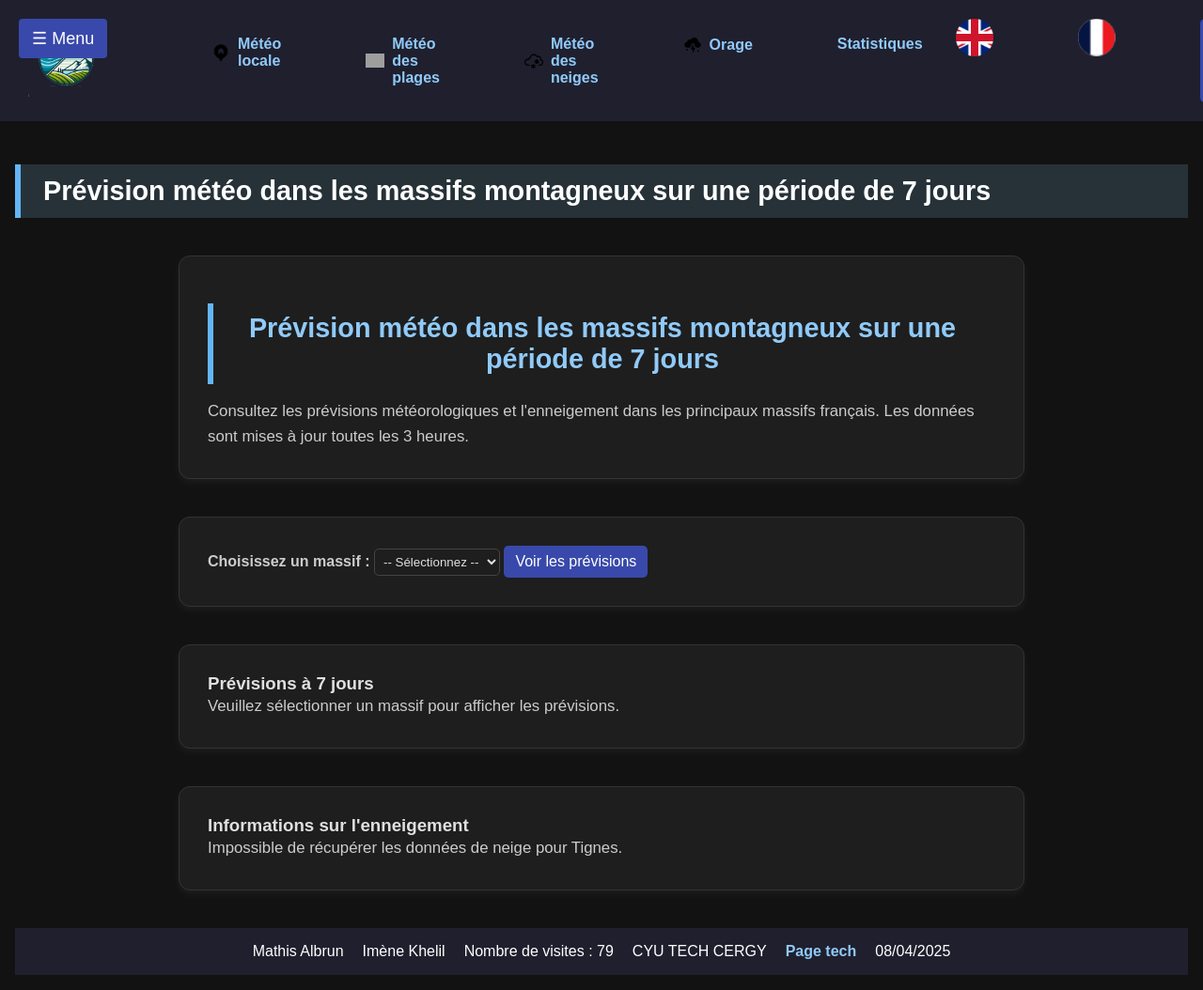
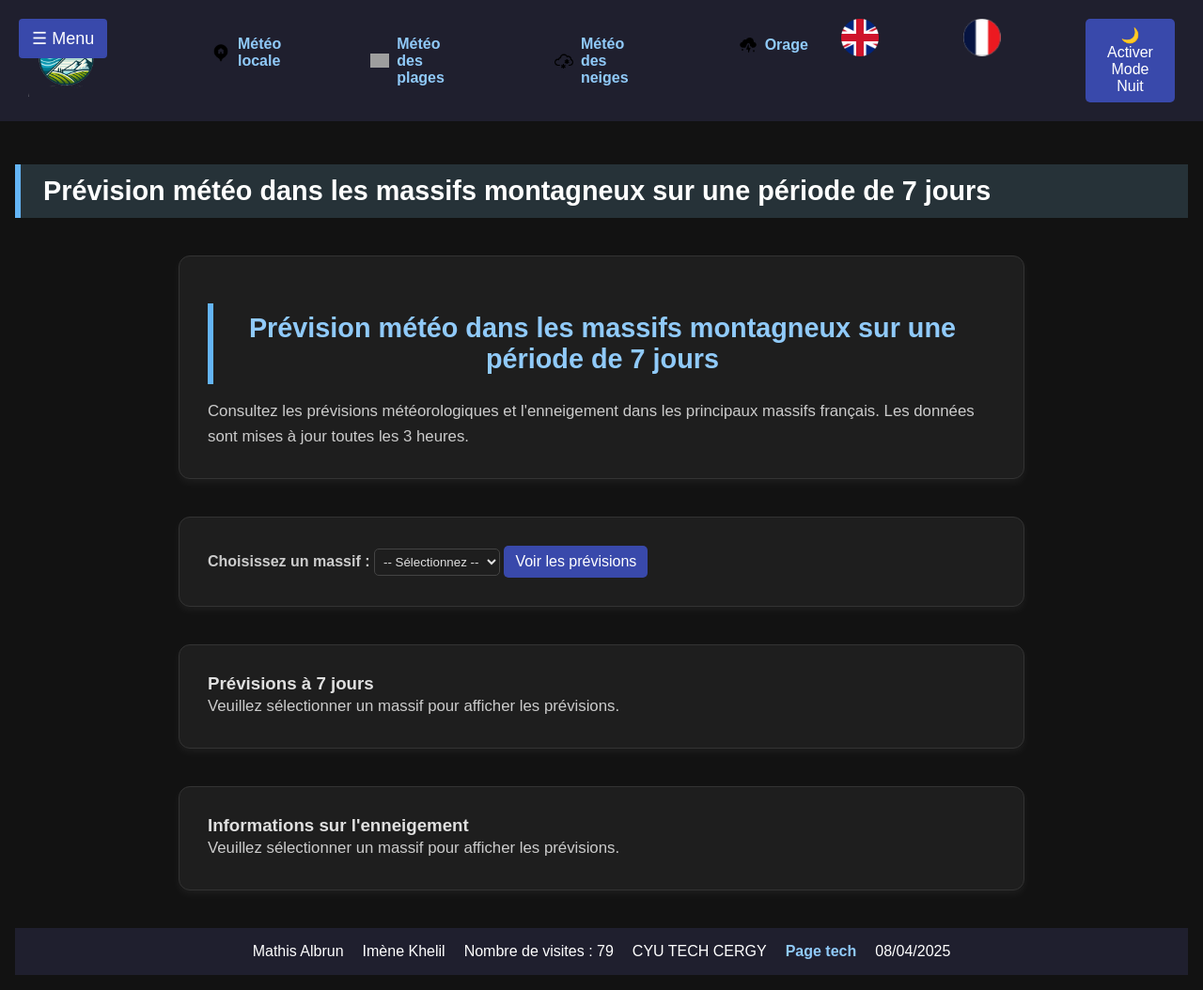
Before and after one commit to Imene-khe/Previzen, a PHP site: page /neige.php in a window 1280 px wide; the page is wider, and only the part inside the window is pictured. Shown: that part at 94% size. Run offline with PHP 8.4, Linux system fonts and the light colour scheme; data that the repository does not hold is empty; grey boxes are pictures that could not be loaded.

Commit message:
modification element header + debut de page neige

```diff
--- a/include/functions.inc.php
+++ b/include/functions.inc.php
@@ -478,35 +478,90 @@
     return $result;
 }
 
-function getSnowDataTignes(): ?array {
-    $lat = 45.4691;
-    $lon = 6.9063;
-    $url = "https://api.open-meteo.com/v1/forecast?latitude={$lat}&longitude={$lon}&daily=snowfall_sum&timezone=auto";
+function getSnowDataForMassif(string $massif): array {
+    $stations = getTopSkiStationsByMassif($massif);
+    $results = [];
 
-    $response = @file_get_contents($url);
-    if (!$response) return null;
+    foreach ($stations as $station) {
+        $lat = $station['lat'];
+        $lon = $station['lon'];
+        $name = $station['name'];
 
-    $data = json_decode($response, true);
-    if (!isset($data['daily']['time']) || !isset($data['daily']['snowfall_sum'])) return null;
+        $url = "https://api.open-meteo.com/v1/forecast?latitude={$lat}&longitude={$lon}&daily=snowfall_sum&timezone=auto";
+        $response = @file_get_contents($url);
+        if (!$response) continue;
 
-    $result = [];
-    foreach ($data['daily']['time'] as $i => $date) {
-        $result[] = [
-            'date' => $date,
-            'snow_cm' => $data['daily']['snowfall_sum'][$i]
+        $data = json_decode($response, true);
+        if (!isset($data['daily']['time']) || !isset($data['daily']['snowfall_sum'])) continue;
+
+        $entries = [];
+        foreach ($data['daily']['time'] as $i => $date) {
+            $entries[] = [
+                'date' => $date,
+                'snow_cm' => $data['daily']['snowfall_sum'][$i]
+            ];
+        }
+
+        $results[] = [
+            'station' => $name,
+            'data' => $entries
         ];
     }
 
-    return $result;
+    return $results;
+}
+
+
+function getTopSkiStationsByMassif(string $massif): array {
+    $stations = [
+        'alpes' => [
+            ['name' => 'Tignes', 'lat' => 45.4691, 'lon' => 6.9063],
+            ['name' => 'Val Thorens', 'lat' => 45.2974, 'lon' => 6.5796],
+            ['name' => 'Alpe d’Huez', 'lat' => 45.0918, 'lon' => 6.0680],
+            ['name' => 'Les Deux Alpes', 'lat' => 45.0076, 'lon' => 6.1200],
+            ['name' => 'Chamonix', 'lat' => 45.9237, 'lon' => 6.8694]
+        ],
+        'pyrenees' => [
+            ['name' => 'Saint-Lary', 'lat' => 42.8161, 'lon' => 0.3297],
+            ['name' => 'Cauterets', 'lat' => 42.8873, 'lon' => -0.1167],
+            ['name' => 'Font-Romeu', 'lat' => 42.5044, 'lon' => 2.0362],
+            ['name' => 'Ax 3 Domaines', 'lat' => 42.7200, 'lon' => 1.8200],
+            ['name' => 'Gourette', 'lat' => 42.9562, 'lon' => -0.3384]
+        ],
+        'vosges' => [
+            ['name' => 'La Bresse', 'lat' => 48.0020, 'lon' => 6.9112],
+            ['name' => 'Gérardmer', 'lat' => 48.0724, 'lon' => 6.8763],
+            ['name' => 'Ventron', 'lat' => 47.9439, 'lon' => 6.8784],
+            ['name' => 'Le Markstein', 'lat' => 47.9427, 'lon' => 7.0383],
+            ['name' => 'Ballon d’Alsace', 'lat' => 47.8308, 'lon' => 6.8533]
+        ],
+        'jura' => [
+            ['name' => 'Les Rousses', 'lat' => 46.4839, 'lon' => 6.0650],
+            ['name' => 'Métabief', 'lat' => 46.8000, 'lon' => 6.3500],
+            ['name' => 'Monts Jura', 'lat' => 46.2963, 'lon' => 5.9551],
+            ['name' => 'La Pesse', 'lat' => 46.2932, 'lon' => 5.8497],
+            ['name' => 'Bellefontaine', 'lat' => 46.5500, 'lon' => 6.0833]
+        ],
+        'massif-central' => [
+            ['name' => 'Super-Besse', 'lat' => 45.5100, 'lon' => 2.9333],
+            ['name' => 'Le Lioran', 'lat' => 45.0491, 'lon' => 2.7556],
+            ['name' => 'Mont-Dore', 'lat' => 45.5753, 'lon' => 2.8090],
+            ['name' => 'Chastreix', 'lat' => 45.5189, 'lon' => 2.7356],
+            ['name' => 'Prat de Bouc', 'lat' => 45.0356, 'lon' => 2.7425]
+        ],
+        'corse' => [
+            ['name' => 'Val d’Ese', 'lat' => 42.0000, 'lon' => 9.1000],
+            ['name' => 'Ghisoni', 'lat' => 42.1000, 'lon' => 9.2000],
+            ['name' => 'Vergio', 'lat' => 42.2833, 'lon' => 8.9333],
+            ['name' => 'Asco', 'lat' => 42.5000, 'lon' => 9.0000],
+            ['name' => 'Haut Asco', 'lat' => 42.4270, 'lon' => 9.0400]
+        ]
+    ];
+
+    return $stations[$massif] ?? [];
 }
 
 
 
 
-
-
-
-
-
-
 ?>
--- a/include/header.inc.php
+++ b/include/header.inc.php
@@ -71,18 +71,17 @@
                 </li>
                 <li><a href="./neige.php"><img src="<?php echo getIcon('montagne'); ?>" alt="Montagne" class="nav-icon">Météo des neiges</a>
                     <ul class="submenu">
-                                <li><a href="./neige.php">Jura</a></li>
-                                <li><a href="./neige.php">Vosges</a></li>
-                                <li><a href="./neige.php">Alpes Francaise</a></li>
-                                <li><a href="./neige.php">Massif Centrale</a></li>
-                                <li><a href="./neige.php">Pyrénées</a></li>
+                                <li><a href="./neige.php?massif=jura">Jura</a></li>
+                                <li><a href="./neige.php?massif=vosges">Vosges</a></li>
+                                <li><a href="./neige.php?massif=alpes">Alpes Francaise</a></li>
+                                <li><a href="./neige.php?massif=massif-central">Massif Centrale</a></li>
+                                <li><a href="./neige.php?massif=pyrenees">Pyrénées</a></li>
 
 
                     </ul>
 
             </li>
                 <li><a href="./orage.php"><img src="<?php echo getIcon('orage'); ?>" alt="Orage" class="nav-icon">Orage</a></li>
-				<li><a href="statistiques.php">Statistiques</a></li>
             </ul>
 
 
@@ -100,7 +99,7 @@
                 <li><a href="./vigilance.php">⚠️ Vigilance</a></li>
                 <li><a href="#">🌡️ Climat</a></li>
                 <li><a href="#">📰 Actus & Dossiers</a></li>
-                <li><a href="#">🌴 Outre-Mer</a></li>
+                <li><a href="statistiques.php">Statistiques</a></li>
             </ul>
         </aside>
 
@@ -120,4 +119,5 @@
     </header>
 
     <main>
+
         <h1><?php echo $h1?></h1>
--- a/neige.php
+++ b/neige.php
@@ -40,18 +40,27 @@
     <section class="info-enneigement">
         <h3>Informations sur l'enneigement</h3>
         <?php
-            $snowData = getSnowDataTignes();
-            if ($snowData):
-                echo "<ul>";
-                foreach ($snowData as $entry) {
-                    $jour = DateTime::createFromFormat('Y-m-d', $entry['date'])->format('d/m');
-                    echo "<li>❄️ Neige prévue le $jour : " . $entry['snow_cm'] . " cm</li>";
+           if (isset($_GET['massif']) && $_GET['massif'] !== '') {
+            $massif = $_GET['massif'];
+            $snowData = getSnowDataForMassif($massif);
+
+            if ($snowData) {
+                foreach ($snowData as $station) {
+                    echo "<h4>Station : " . htmlspecialchars($station['station']) . "</h4><ul>";
+                    foreach ($station['data'] as $entry) {
+                        $jour = DateTime::createFromFormat('Y-m-d', $entry['date'])->format('d/m');
+                        echo "<li>❄️ Neige prévue le $jour : " . $entry['snow_cm'] . " cm</li>";
+                    }
+                    echo "</ul>";
                 }
-                echo "</ul>";
-            else:
-                echo "<p>Impossible de récupérer les données de neige pour Tignes.</p>";
-            endif;
-            ?>
+            } else {
+                echo "<p>Aucune donnée disponible pour le massif sélectionné.</p>";
+            }
+        } else {
+            echo "<p>Veuillez sélectionner un massif pour afficher les prévisions.</p>";
+        }
+
+        ?>
 
 
     </section>
```
